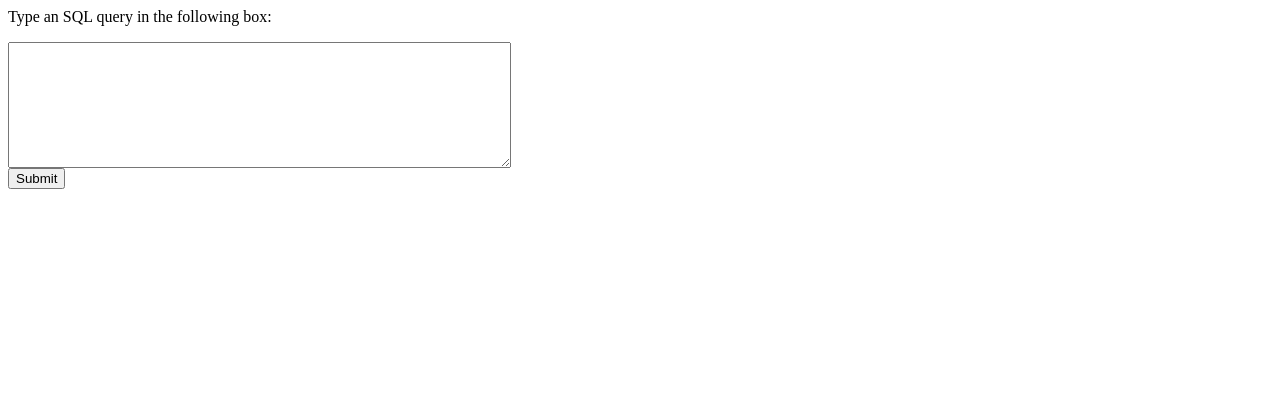
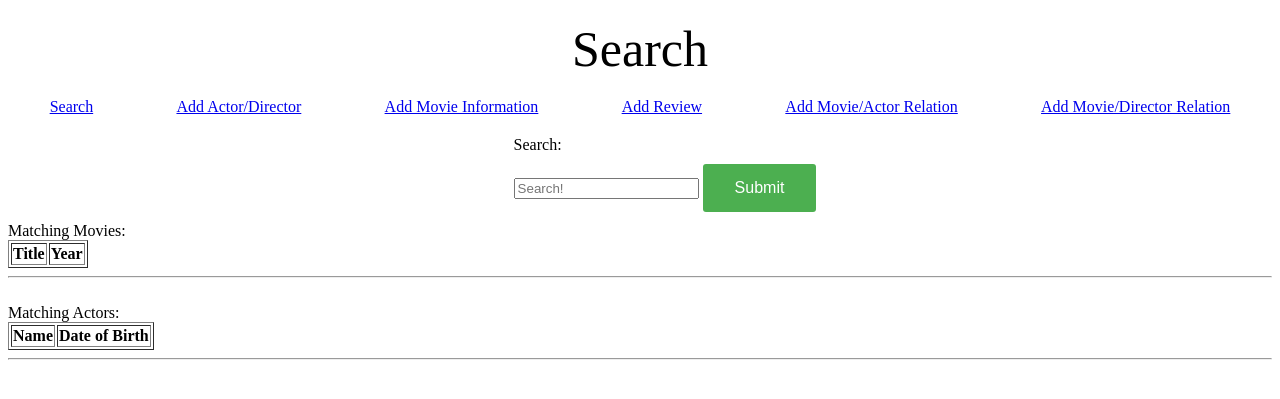
Before and after one commit to austindlee/Project-1B, a PHP site: page /?searchKey=1 in a window 1280 px wide. Shown: the top 399 px of the page. Run offline with PHP 8.4, Linux system fonts and the light colour scheme; tables that the repository leaves empty hold one stand-in row (values such as "Sample post"); lists and menus that the app fills with data are empty; some libraries are stand-ins or nearby versions.

Commit message:
refactor

```diff
--- a/www/actor_director.php
+++ b/www/actor_director.php
@@ -43,9 +43,10 @@
       <div id="headtag">Movie Database</div>
     </div>
     <div id="navbar">
-      <a href="actor_director.php" class="here">Home</a>
+      <a href="index.php" >Search</a>
       <a href="actor_director.php" >Add Actor/Director</a>
       <a href="movie.php" >Add Movie Information</a>
+      <a href="add_review.php" class="here">Add Review</a>
       <a href="movie_actor.php" >Add Movie/Actor Relation</a>
       <a href="movie_director.php" >Add Movie/Director Relation</a>
     </div>
--- a/www/index.php
+++ b/www/index.php
@@ -1,65 +1,127 @@
+<!DOCTYPE html>
 <html>
-<script src="https://ajax.googleapis.com/ajax/libs/jquery/3.2.1/jquery.min.js"></script>
-<body bgcolor=white>
-<div id="nav-placeholder"></div>
+<head>
+	<link rel="stylesheet" type="text/css" href="navbar.css">
+	<link rel="stylesheet" type="text/css" href="global.css">
+</head>
 <script>
-$(function(){
-  $("#nav-placeholder").load("navbar.html");
-});
+	function checkForm() {
+		var searchKey = document.forms["search"]["searchKey"].value;
+		if (searchKey == "" || searchKey == null)
+		{
+			alert("Enter an actor name or a movie title!");
+			return false;
+		}
+	}
 </script>
-<p>
-  Type an SQL query in the following box:
-</p>
-  <form action="" method="POST">
-    <textarea name="query" cols="60" rows="8"><?php if(isset($_POST['query'])) {echo htmlentities ($_POST['query']); }?></textarea>
-    <br />
-    <input type="submit" value="Submit" />
+<body>
+	<div>
+		<div id="headtag">Search</div>
+	</div>
+	<div id="navbar">
+		<a href="index.php" >Search</a>
+		<a href="actor_director.php" >Add Actor/Director</a>
+		<a href="movie.php" >Add Movie Information</a>
+		<a href="add_review.php" class="here">Add Review</a>
+		<a href="movie_actor.php" >Add Movie/Actor Relation</a>
+		<a href="movie_director.php" >Add Movie/Director Relation</a>
+	</div>
+	<div id="page_title">
+		<!--Search-->
+	</div>
+	<div class="form_wrapper">
+		<form id="page_form" name = "search" action="" method="GET" onsubmit="return checkForm()">
+			<label for="search"> Search:</label><br />
+			<input type="text" name="searchKey" placeholder="Search!" maxlength="50">
+			<input class="submit_btn" type="submit" name="Submit">
 		</form>
+	</div>
+
 	<?php
-  $request = "";
-  if (isset($_POST['query']))
-  {
+	$search = $_GET["searchKey"];
+	if ($search != "") {
 		$servername = "localhost";
 		$username = "cs143";
 		$password = "";
 		$dbname = "CS143";
-    $conn = new mysqli($servername, $username, $password, $dbname);
-    // Check connection
-    if ($conn->connect_error) {
-      die("Connection failed: " . $conn->connect_error);
+		$conn = mysql_connect($servername, $username, $password);
+		if (!$conn)
+			die(mysql_error());
+		if (!mysql_select_db("CS143", $conn))
+			die(mysql_error());
+		$keys = explode(" ", $search);
+
+		// Movies matching the search
+		echo "Matching Movies:";
+		$queryM = "SELECT id, title, year FROM Movie WHERE ";
+		for ($k = 0; $k < count($keys); $k++)
+		{
+			$queryM = $queryM."title LIKE '%".$keys[$k]."%'";
+			if ($k != count($keys) - 1)
+				$queryM = $queryM." AND ";
+			else
+				$queryM = $queryM."ORDER BY title;";
 		}
-    $request = $_POST['query'];
-    $result = $conn->query($request);
-    $data = array();
-    if ($result) {
-      if ($result->num_rows > 0) {
-        // output data of each row
-        while($row = $result->fetch_assoc()) {
-          $data[] = $row;
+
+		$result = mysql_query($queryM);
+		echo "<table class=\"table\">\n";
+		echo "<table border = '1'><tr>";
+		$title = "Title";
+		$year = "Year";
+		echo "<th>$title</th>";
+		echo "<th>$year</th>";
+		echo "</tr>\n";
+		while ($row = mysql_fetch_row($result))
+		{
+			$id = $row[0];
+			$title = $row[1];
+			$year = $row[2];
+			echo "<td><a href=\"./movie_information.php?mid=$id\">$title</a></td>";
+			echo "<td>$year</td>";
+			echo "</tr>\n";
 		}
-        $colNames = array_keys(reset($data));
-        echo "<table border='1'><tr>";
-        foreach($colNames as $colName)
+		echo "</table>\n";
+		echo "</div>\n";
+		echo "</div>\n";
+		echo "<hr>\n";
+		mysql_free_result($result);
+
+
+		// Actors matching the search
+		echo "<br />\nMatching Actors:";
+		$queryA = "SELECT id, CONCAT(first, ' ', last), dob FROM Actor WHERE ";
+		for ($k = 0; $k < count($keys); $k++)
 		{
-          echo "<th>$colName</th>";
+			$queryA = $queryA."(last LIKE '%".$keys[$k]."%' OR first LIKE '%".$keys[$k]."%')";
+			if ($k != count($keys) - 1)
+				$queryA = $queryA." AND ";
+			else
+				$queryA = $queryA." ORDER BY last;";
 		}
-        echo "</tr>";
-        foreach($data as $row)
+		$resultA = mysql_query($queryA);
+		echo "<table class=\"table\">\n";
+		echo "<table border = '1'><tr>";
+		$name = "Name";
+		$birth = "Date of Birth";
+		echo "<th>$name</th>";
+		echo "<th>$birth</th>";
+		echo "</tr>\n";
+		while ($rowA = mysql_fetch_row($resultA))
 		{
-         echo "<tr>";
-         foreach($colNames as $colName)
-         {
-            echo "<td>".$row[$colName]."</td>";
+			$id = $rowA[0];
+			$name = $rowA[1];
+			$dob = $rowA[2];
+			echo "<td><a href=\"./actor_information.php?aid=$id\">$name</a></td>";
+			echo "<td>$dob</td>";
+			echo "</tr>\n";
 		}
-         echo "</tr>";
-        }
-        echo "</table>";
-      } else {
-          echo "0 results";
-      }
-    }
-    $conn->close();
+		echo "</table>\n";
+		echo "</div>\n";
+		echo "</div>\n";
+		echo "<hr>\n";
+		mysql_free_result($resultA);
 	}
 	?>
+
 </body>
 </html>
--- a/www/movie.php
+++ b/www/movie.php
@@ -28,9 +28,10 @@
       <div id="headtag">Movie Database</div>
     </div>
     <div id="navbar">
-      <a href="actor_director.php" class="here">Home</a>
+      <a href="index.php" >Search</a>
       <a href="actor_director.php" >Add Actor/Director</a>
       <a href="movie.php" >Add Movie Information</a>
+      <a href="add_review.php" class="here">Add Review</a>
       <a href="movie_actor.php" >Add Movie/Actor Relation</a>
       <a href="movie_director.php" >Add Movie/Director Relation</a>
     </div>
--- a/www/movie_actor.php
+++ b/www/movie_actor.php
@@ -37,9 +37,10 @@
     <div id="headtag">Movie Database</div>
   </div>
   <div id="navbar">
-    <a href="actor_director.php" class="here">Home</a>
+    <a href="index.php" >Search</a>
     <a href="actor_director.php" >Add Actor/Director</a>
     <a href="movie.php" >Add Movie Information</a>
+    <a href="add_review.php" class="here">Add Review</a>
     <a href="movie_actor.php" >Add Movie/Actor Relation</a>
     <a href="movie_director.php" >Add Movie/Director Relation</a>
   </div>
--- a/www/movie_director.php
+++ b/www/movie_director.php
@@ -30,9 +30,10 @@
     <div id="headtag">Movie Database</div>
   </div>
   <div id="navbar">
-    <a href="actor_director.php" class="here">Home</a>
+    <a href="index.php" >Search</a>
     <a href="actor_director.php" >Add Actor/Director</a>
     <a href="movie.php" >Add Movie Information</a>
+    <a href="add_review.php" class="here">Add Review</a>
     <a href="movie_actor.php" >Add Movie/Actor Relation</a>
     <a href="movie_director.php" >Add Movie/Director Relation</a>
   </div>
```
Also changed, not shown: www/actor_information.php (+10 -12 lines), www/add_review.php (+9 -10 lines), www/movie_information.php (+2 -12 lines), www/search.php (deleted, +0 -129 lines). Lines whose indentation alone changed are shown as unchanged.
